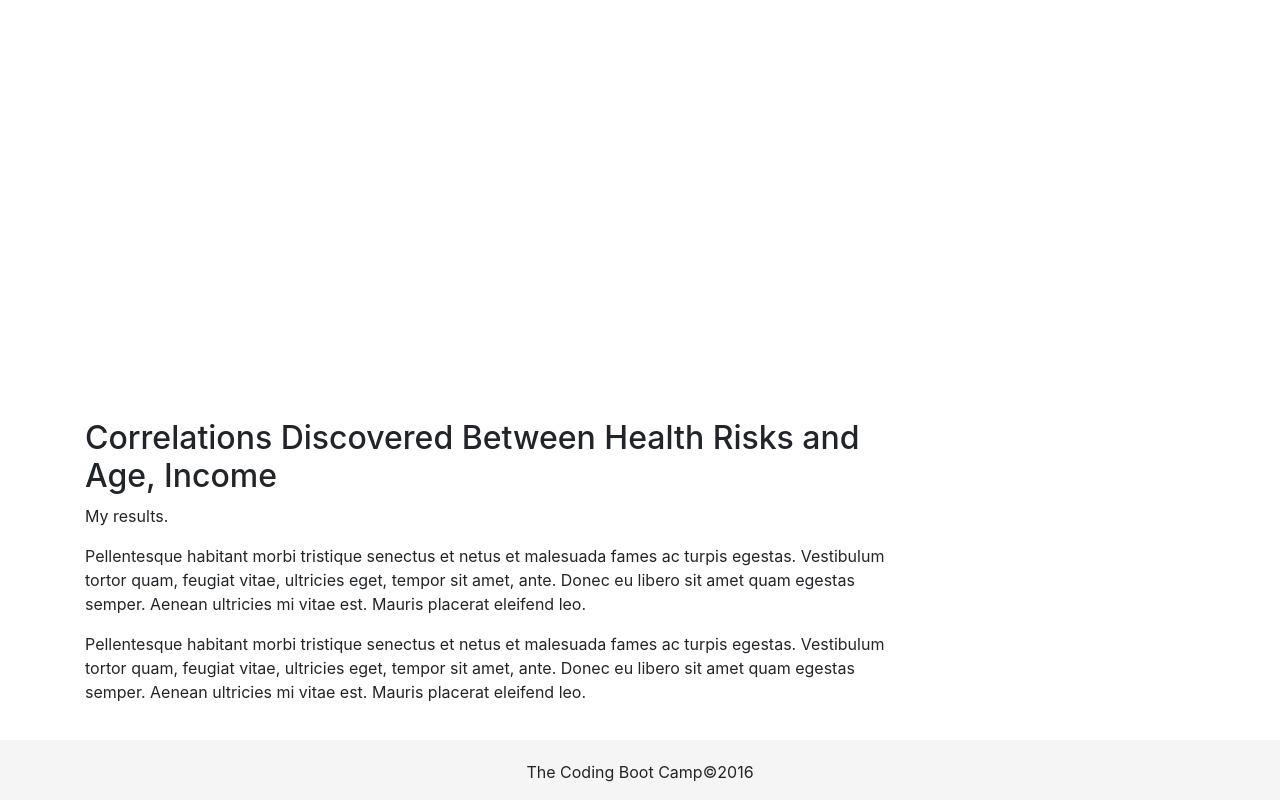
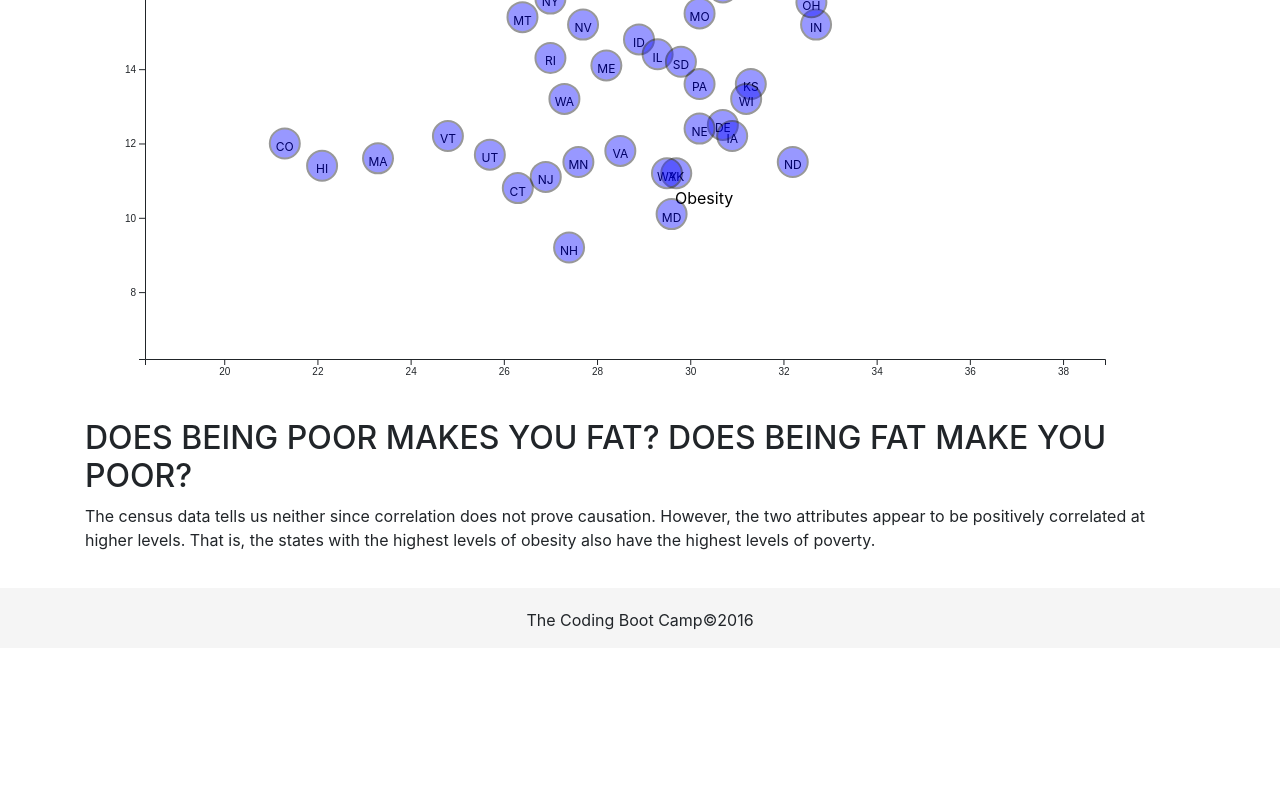
Before and after one commit to DRBrenner/D3-challenge, a plain HTML site: page D3_data_journalism/index.html in a window 1280 px wide. Shown: the part 437-1237 px from the top of the page. After the commit the page ends 1085 px from the top, so only its background shows below. Drawn offline with nearby package versions, Linux system fonts and the light colour scheme.

Commit message:
Finalized homework and completed ReadMe

```diff
--- a/D3_data_journalism/assets/js/app.js
+++ b/D3_data_journalism/assets/js/app.js
@@ -5,7 +5,7 @@ var svgHeight = innerHeight;
 // Define the chart's margins as an object
 var margin = {
     top: 60,
-    right: 60,
+    right: 260,
     bottom: 60,
     left: 60
 };
@@ -39,121 +39,82 @@ d3.csv("data.csv").then(function (healthData) {
         console.log(`State: ${data.abbr}, Obesity: ${data.obesity}, Poverty: ${data.poverty}`)
         obesity.push(+data.obesity)
         poverty.push(+data.poverty)
-
-        console.log(obesity)
     });
 
 
-    // // Set the domain for the xLinearScale function (min and max of obesity data)
+    // // Set the domain for the xLinearScale function (min and max of obesity data +/-3)
     var xLinearScale = d3.scaleLinear()
-        // .range([0, chartWidth])
-        // .domain([0, d3.max(obesity)]);
-        .range([0, 100])
-        .domain([0, 100]);
-
-    console.log("obesity", d3.extent(obesity))
+        .range([0, chartWidth])
+        .domain([d3.extent(obesity)[0] - 3, d3.extent(obesity)[1] + 3]);
 
     // // Configure a linear scale with a range between the chartHeight and 0
-
-
-    // // Set the domain for the yLinearScale function (0 to max of poverty data)
+    // // Set the domain for the yLinearScale function (min and max of poverty data +/-3)
     var yLinearScale = d3.scaleLinear()
-        // .domain([0, d3.max(poverty)])
-        // .range([chartHeight, 0]);
-        .domain([0, 100])
-        .range([100, 0]);
-
-    console.log("poverty", d3.max(poverty))
-
-    console.log("xScale", xLinearScale);
-    console.log("yScale", yLinearScale);
+        .domain([d3.extent(poverty)[0] - 3, d3.extent(poverty)[1] + 3])
+        .range([chartHeight, 0]);
 
     // Create two new functions passing the scales in as arguments
     // These will be used to create the chart's axes
     var bottomAxis = d3.axisBottom(xLinearScale);
     var leftAxis = d3.axisLeft(yLinearScale);
 
-    console.log(bottomAxis)
 
     // Draw circles to represent each state
     svg.selectAll("circle")
         .data(healthData) // assign csv data to correspond to each node
         .enter().append("circle")
-        .attr("cx", d=> xLinearScale(+d.obesity))
-        .attr("cy", d=> yLinearScale(+d.poverty))
-        .attr("r", 2.5);
+        .attr("transform", `translate(${margin.left}, ${margin.top})`)
+        .attr("cx", d => xLinearScale(+d.obesity))
+        .attr("cy", d => yLinearScale(+d.poverty))
+        .attr("r", 15)
+        .attr("fill", "blue")
+        .attr("stroke", "black")
+        .style("stroke-width", 2)
+        .attr("opacity", ".4");
 
-    // var drawLine = d3
-    // .line()
-    // .x(data => xTimeScale(data.date))
-    // .y(data => yLinearScale(data.miles));
+    chartGroup.append("g")
+        .classed("axis", true)
+        .call(leftAxis);
 
+    //Create y axis label
+    chartGroup.append("g")
+        .append("text")
+        .attr("class", "y label")
+        .attr("text-anchor", "end")
+        .attr("transform", "translate(200, 925)")
+        .attr("y", -40)
+        .attr("dy", ".75em")
+        .attr("transform", "rotate(-90)")
+        .text("Poverty");
 
+    //Create x axis label
+    chartGroup.append("g")
+        .append("text")
+        .attr("fill", "black")
+        .attr("transform", "translate(530, 525)")
+        .text("Obesity")
+        ;
 
+    chartGroup.append("g")
+        .classed("axis", true)
+        .attr("transform", "translate(0, " + chartHeight + ")")
+        .call(bottomAxis);
 
-
-
-
-    // .enter().append("svg:circle")
-    // .attr("class", "little")
-    // // arbritrary position of x value corresponding to index of node
-    // .attr("cx", function (d, i) {
-    //     return (i + 1) * 50;
-    // })
-    // .attr("cy", 90)
-    // // radius = log of population
-    // .attr("r", function (d) {
-    //     return Math.pow(size(parseInt(d["population"])), 2);
-    // })
-    // // color = log of GDP
-    // .attr("fill", function (d) {
-    //     return color(parseInt(d["gdp"]));
-    // });
-    //     // Draw circles to represent each "node" or country
-    //     svg.selectAll("text")
-    //         .data(nodes)
-    //         .enter().append("svg:text")
-    //         .text(function (d) {
-    //             return d["name"];
-    //         })
-    //         .attr("text-anchor", "middle")
-    //         .attr("x", function (d, i) {
-    //             return (i + 1) * 150;
-    //         })
-    //         .attr("y", 90)
-    // });
-
+    // Appending a label to each data circle
+    chartGroup.append("text")
+        .style("text-anchor", "middle")
+        .style("font-size", "12px")
+        .selectAll("tspan")
+        .data(healthData)
+        .enter()
+        .append("tspan")
+        .attr("x", function (data) {
+            return xLinearScale(data.obesity - 0);
+        })
+        .attr("y", function (data) {
+            return yLinearScale(data.poverty - 0.2);
+        })
+        .text(function (data) {
+            return data.abbr
+        });
 })
-
-// Inside function need to loop through each row
-// create circle element from
-// x = poverty
-// y = obesity
-// c = smokes
-// circle label = state abbr
-
-
-//d3.csv("data.csv", function (healthData) {
-
-
-    // // Get min and max smokes to use in color function
-    // var smokes_min = d3.min(nodes, function(d){
-    // 	return d.smokes;
-    // });
-    // var smokes_max = d3.max(nodes, function(d){
-    //     return parseInt(d["smokes"]);
-    // });
-    // console.log(smokes_min);
-    // console.log(smokes_max);
-
-    // Size and Color will correspond to the log of GDP and Population
-//     var size = d3.scale.log();
-//     var color = d3.scale.log()
-//         .domain([gdp_min, gdp_max])
-//         .interpolate(d3.interpolateRgb)
-//         .range(["skyblue", "steelblue"]);
-
-//
-//</script>
-//</body>
-//</html>
--- a/D3_data_journalism/index.html
+++ b/D3_data_journalism/index.html
@@ -14,7 +14,7 @@
   <div class="container">
     <div class="row">
       <div class="col-xs-12 col-md-12">
-        <h1>D3Times</h1>
+        <h1>D3Times - Health & Wealth Section</h1>
       </div>
     </div>
     <div class="row">
@@ -25,18 +25,14 @@
       </div>
     </div>
     <div class="row">
-      <div class="col-xs-12  col-md-9">
+      <div class="col-xs-12  col-md-12">
         <div class="article">
-          <h2>Correlations Discovered Between Health Risks and Age, Income</h2>
-          <p>My results.</p>
+          <h2>DOES BEING POOR MAKES YOU FAT? DOES BEING FAT MAKE YOU POOR?</h2>
 
-          <p>Pellentesque habitant morbi tristique senectus et netus et malesuada fames ac turpis egestas. Vestibulum tortor
-            quam, feugiat vitae, ultricies eget, tempor sit amet, ante. Donec eu libero sit amet quam egestas semper. Aenean
-            ultricies mi vitae est. Mauris placerat eleifend leo.</p>
+          <p>The census data tells us neither since correlation does not prove causation.  However, the two attributes
+            appear to be positively correlated at higher levels.  That is, the states with the highest levels of obesity
+            also have the highest levels of poverty.</p>
 
-          <p>Pellentesque habitant morbi tristique senectus et netus et malesuada fames ac turpis egestas. Vestibulum tortor
-            quam, feugiat vitae, ultricies eget, tempor sit amet, ante. Donec eu libero sit amet quam egestas semper. Aenean
-            ultricies mi vitae est. Mauris placerat eleifend leo.</p>
         </div>
       </div>
     </div>
```
Also changed, not shown: 1 other file.
